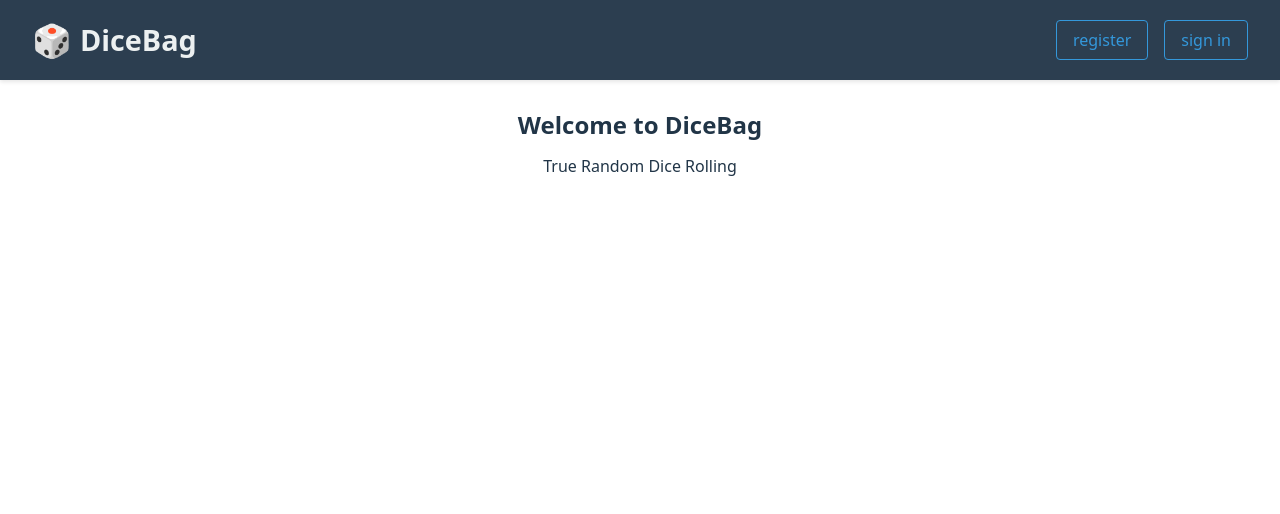
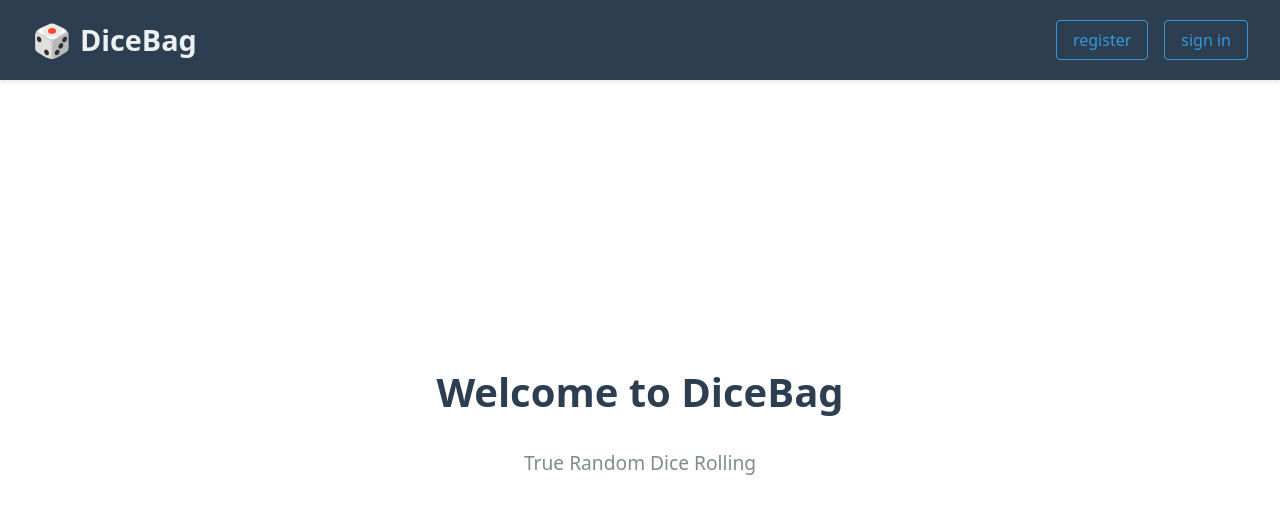
Before and after one commit to ExpiredSunshine/DiceBagFrontEnd, a React (Vite) app: page / in a window 1280 px wide. Shown: the top 514 px of the page. Built offline with nearby package versions, Linux system fonts and the light colour scheme.

Commit message:
create wip main section and styles

```diff
--- a/src/App.jsx
+++ b/src/App.jsx
@@ -1,15 +1,12 @@
 import './App.css';
 import Header from './components/Header/Header';
+import Main from './components/Main/Main';
 
 function App() {
   return (
     <div className="App">
       <Header />
-      <main className="App-main">
-        <h2>Welcome to DiceBag</h2>
-        <p>True Random Dice Rolling</p>
-        {/* Dice rolling components will go here */}
-      </main>
+      <Main />
     </div>
   );
 }
--- /dev/null
+++ b/src/components/Main/Main.css
@@ -0,0 +1,21 @@
+.main {
+  padding: 2rem;
+  text-align: center;
+  min-height: calc(100vh - 80px); /* Adjust based on header height */
+  display: flex;
+  flex-direction: column;
+  justify-content: center;
+  align-items: center;
+}
+
+.main h2 {
+  font-size: 2.5rem;
+  color: #2c3e50;
+  margin-bottom: 1rem;
+}
+
+.main p {
+  font-size: 1.2rem;
+  color: #7f8c8d;
+  margin-bottom: 2rem;
+}
--- /dev/null
+++ b/src/components/Main/Main.jsx
@@ -0,0 +1,13 @@
+import './Main.css';
+
+function Main() {
+  return (
+    <main className="main">
+      <h2>Welcome to DiceBag</h2>
+      <p>True Random Dice Rolling</p>
+      {/* Dice rolling components will go here */}
+    </main>
+  );
+}
+
+export default Main;
```
